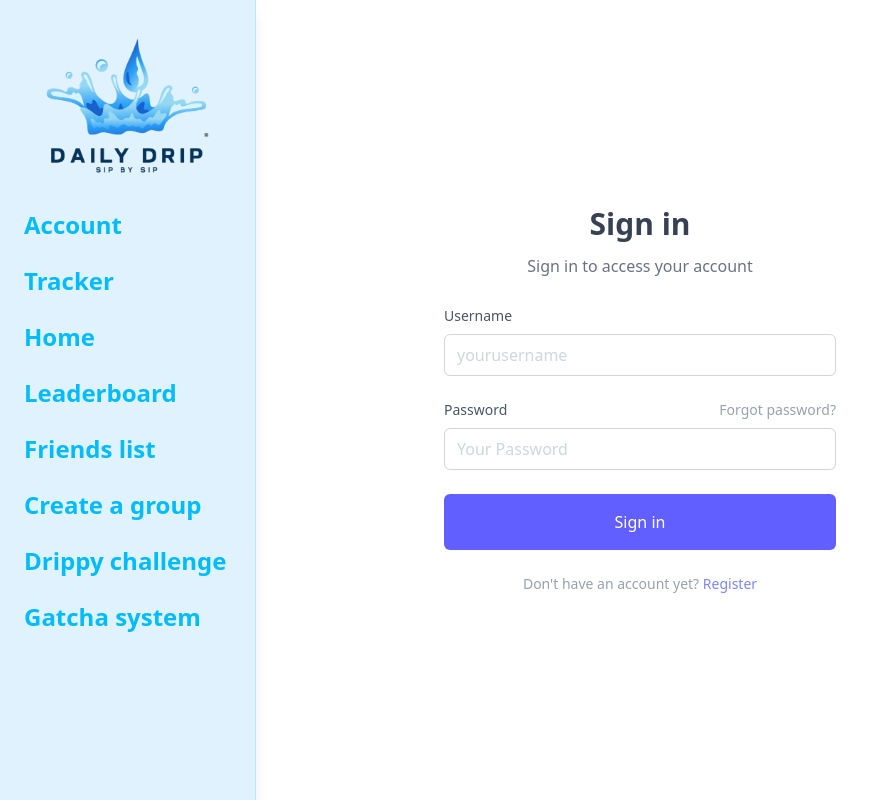
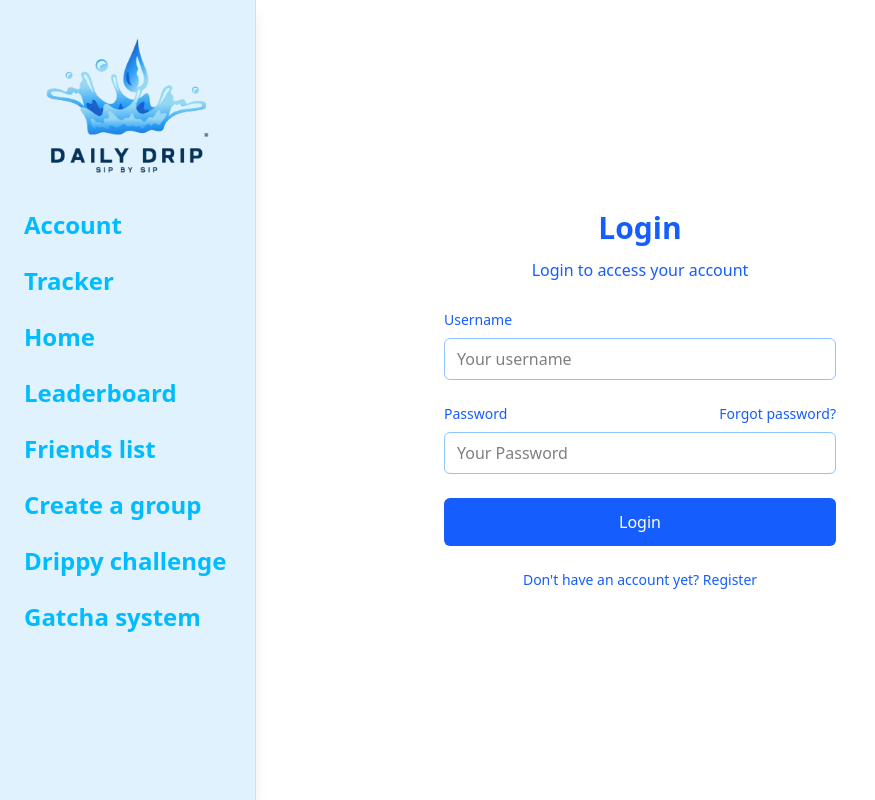
Before and after one commit to Brooklyn-STEAM/10051-Incentivizing-Healthy-Water-Consumption-Using-Computer-Vision, a Flask app: template templates/login.html.jinja in a window 1280 px wide. Shown: the whole page, without its empty margins (0-875 px from the left). Run offline with Flask 3, Linux system fonts and the light colour scheme; the template is opened without the code that fills it, so the values that code supplies are empty.

Commit message:
loginfinish (#9)

```diff
--- a/main.py
+++ b/main.py
@@ -17,21 +17,6 @@ def index():
 
 @app.route("/login", methods = ["POST", "GET"])
 def login():
-    if request.method == 'POST':
-        username = request.form['username']
-        password = request.form['password']
-        connection = connect_db()
-        cursor = connection.cursor()
-        cursor.execute("SELECT * FROM `User` WHERE `Username` = %s" , (username) )
-        result = cursor.fetchone()
-        connection.close()
-        if result is None:
-            flash("No user found")
-        elif password != result["Password"]:
-            flash("Incorrect password")
-        else:
-            login_user(User(result))
-            return redirect('/browse')
     return render_template("login.html.jinja")
 
 
--- a/templates/login.html.jinja
+++ b/templates/login.html.jinja
@@ -11,49 +11,74 @@
         <li>{{message}}</li>
     {% endfor %}
 
-<div class="flex items-center min-h-screen bg-white dark:bg-gray-900">
+    <div class="flex items-center min-h-screen bg-white">
         <div class="container mx-auto">
             <div class="max-w-md mx-auto my-10">
                 <div class="text-center">
-                <h1 class="my-3 text-3xl font-semibold text-gray-700 dark:text-gray-200">Sign in</h1>
-                <p class="text-gray-500 dark:text-gray-400">Sign in to access your account</p>
+                    <h1 class="my-3 text-3xl font-semibold text-blue-600">Login</h1>
+                    <p class="text-blue-600">Login to access your account</p>
                 </div>
+
                 <div class="m-7">
                     <form action="">
+
+                        <!-- Username -->
                         <div class="mb-6">
-                        <label for="username" class="block mb-2 text-sm text-gray-600 dark:text-gray-400">
+                            <label for="username" class="block mb-2 text-sm text-blue-600">
                                 Username
                             </label>
                             <input
-                            type="text" name="username" id="username" placeholder="yourusername" class="w-full px-3 py-2 placeholder-gray-300 border border-gray-300 rounded-md focus:outline-none focus:ring focus:ring-indigo-100 focus:border-indigo-300 dark:bg-gray-700 dark:text-white dark:placeholder-gray-500 dark:border-gray-600 dark:focus:ring-gray-900 dark:focus:border-gray-500"/>
+                                type="text"
+                                name="username"
+                                id="username"
+                                placeholder="Your username"
+                                class="w-full px-3 py-2 border border-blue-300 rounded-md
+                                    focus:outline-none focus:ring-2 focus:ring-blue-400
+                                    focus:border-blue-500"
+                            />
                         </div>
 
+                        <!-- Password -->
                         <div class="mb-6">
                             <div class="flex justify-between mb-2">
-                            <label for="password" class="text-sm text-gray-600 dark:text-gray-400">
+                                <label for="password" class="text-sm text-blue-600">
                                     Password
                                 </label>
-                            <a href="#!" class="text-sm text-gray-400 hover:text-indigo-500 dark:hover:text-indigo-300">
+                                <a href="#!" class="text-sm text-blue-600 hover:underline">
                                     Forgot password?
                                 </a>
                             </div>
+
                             <input
-                            type="password" name="password" id="password" placeholder="Your Password" class="w-full px-3 py-2 placeholder-gray-300 border border-gray-300 rounded-md focus:outline-none focus:ring focus:ring-indigo-100 focus:border-indigo-300 dark:bg-gray-700 dark:text-white dark:placeholder-gray-500 dark:border-gray-600 dark:focus:ring-gray-900 dark:focus:border-gray-500"/>
+                                type="password"
+                                name="password"
+                                id="password"
+                                placeholder="Your Password"
+                                class="w-full px-3 py-2 border border-blue-300 rounded-md
+                                    focus:outline-none focus:ring-2 focus:ring-blue-400
+                                    focus:border-blue-500"
+                            />
                         </div>
 
+                        <!-- Button -->
                         <div class="mb-6">
                             <button
-                            type="button"
-                            class="w-full px-3 py-4 text-white bg-indigo-500 rounded-md focus:bg-indigo-600 focus:outline-none"> Sign in
+                                type="submit"
+                                class="w-full px-3 py-3 text-white bg-blue-600 rounded-md
+                                    hover:bg-blue-700 transition duration-200"
+                            >
+                                Login
                             </button>
                         </div>
 
-                    <p class="text-sm text-center text-gray-400">
+                        <!-- Register -->
+                        <p class="text-sm text-center text-blue-600">
                             Don't have an account yet?
-                        <a href="#!" class="text-indigo-400 hover:underline">
+                            <a href="/register" class="hover:underline font-medium">
                                 Register
                             </a>
                         </p>
+
                     </form>
                 </div>
             </div>
```
Lines whose indentation alone changed are shown as unchanged.
